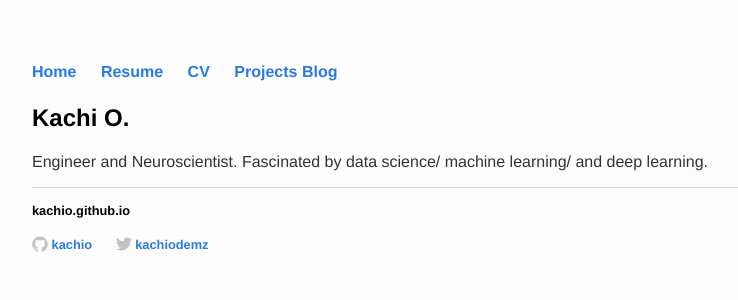
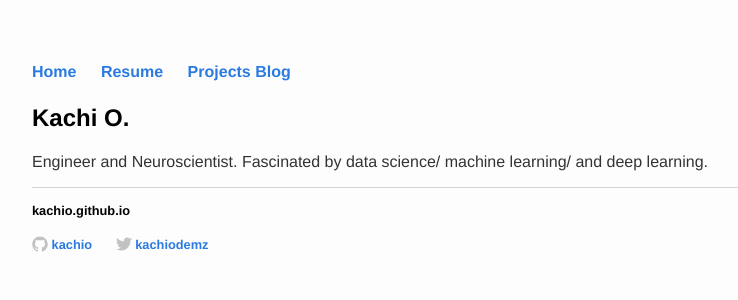
Before and after one commit to kachiO/kachio.github.io, a Jekyll site: the page built from index.html, in a window 1280 px wide. Shown: the top 300 px of the page, without its empty margins (160-898 px from the left). Built offline with Jekyll 4.4.1, drawn with Linux system fonts in a browser that asks for light colours.

```diff
--- a/_layouts/default.html
+++ b/_layouts/default.html
@@ -10,7 +10,6 @@
     		<ul>
         		<li><a href="/">Home</a></li>
 			<li><a href="/assets/KachiO_Resume_Github.pdf">Resume</a></li>
-        		<li><a href="/assets/KachiO_CV.pdf">CV</a></li>
         		<li><a href="/blog">Projects Blog</a></li>
     		</ul>
 		</nav>
```
